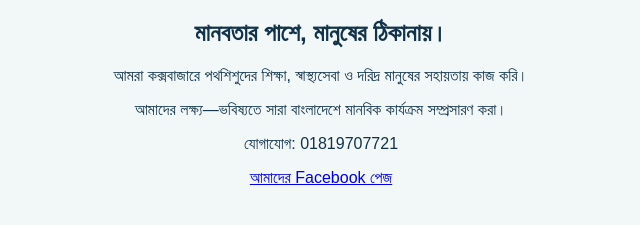
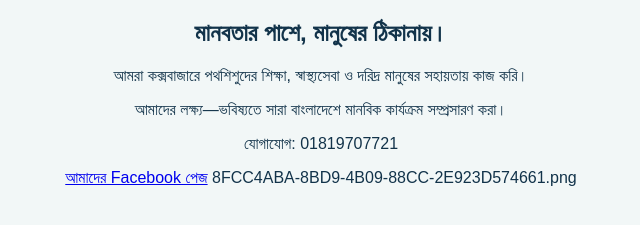
Before and after one commit to Jalalmito/thikana-website, a plain HTML site: page index.html in a window 1280 px wide. Shown: the part 109-334 px from the top of the page, without its empty margins (319-959 px from the left). Drawn offline with Linux system fonts and the light colour scheme.

Commit message:
Fix index.html formatting and add image reference

```diff
--- a/index.html
+++ b/index.html
@@ -14,3 +14,4 @@
 <a href="https://www.facebook.com/share/1HraKozWmR/?mibextid=wwXIfr">আমাদের Facebook পেজ</a>
 </body>
 </html>
+8FCC4ABA-8BD9-4B09-88CC-2E923D574661.png
```
